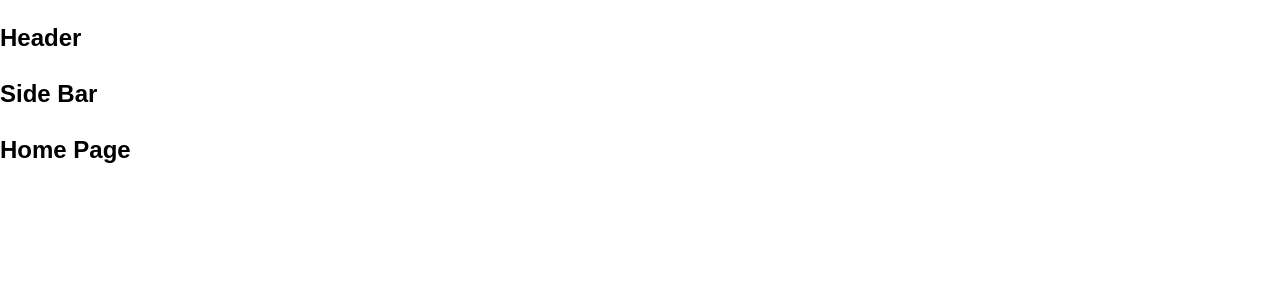
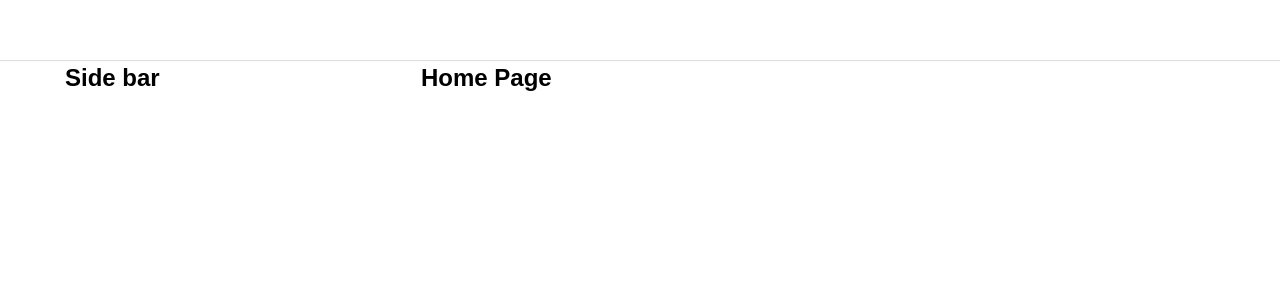
Before and after one commit to milesnguyen/tiktok-ui, a React (Create React App) app: page / in a window 1280 px wide. Shown: the top 300 px of the page. Built offline with nearby package versions, Linux system fonts and the light colour scheme; a web font is replaced by a local one.

Commit message:
khung layout

```diff
--- a/package.json
+++ b/package.json
@@ -7,6 +7,7 @@
         "@testing-library/react": "^13.4.0",
         "@testing-library/user-event": "^13.5.0",
         "babel-plugin-module-resolver": "^4.1.0",
+        "classnames": "^2.3.2",
         "normalize.css": "^8.0.1",
         "react": "^18.2.0",
         "react-dom": "^18.2.0",
--- a/src/components/GlobalStyles/GlobalStyles.scss
+++ b/src/components/GlobalStyles/GlobalStyles.scss
@@ -3,8 +3,14 @@
 
 :root {
     --primary: #fe2c55;
+
+    // default layout
+    --default-layout-header-height: 60px;
+    --default-layout-width: 1150px;
 }
 * {
+    margin: 0;
+    padding: 0;
     box-sizing: border-box;
 }
 html {
--- /dev/null
+++ b/src/components/Layout/DefaultLayout/DefaultLayout.module.scss
@@ -0,0 +1,13 @@
+.wrapper {
+    display: flex;
+    flex-direction: column;
+    align-items: center;
+}
+
+.container {
+    width: var(--default-layout-width);
+    display: flex;
+}
+.content {
+    flex: 1;
+}
--- /dev/null
+++ b/src/components/Layout/DefaultLayout/Sidebar/Sidebar.module.scss
@@ -0,0 +1,3 @@
+.wrapper {
+    width: 356px;
+}
--- a/src/components/Layout/DefaultLayout/Sidebar/index.js
+++ b/src/components/Layout/DefaultLayout/Sidebar/index.js
@@ -1,5 +1,14 @@
+import classNames from 'classnames/bind';
+import styles from './Sidebar.module.scss';
+
+const cx = classNames.bind(styles);
+
 function Sidebar() {
-    return <h2>Side Bar</h2>;
+    return (
+        <aside className={cx('wrapper')}>
+            <h2>Side bar</h2>
+        </aside>
+    );
 }
 
 export default Sidebar;
--- a/src/components/Layout/DefaultLayout/index.js
+++ b/src/components/Layout/DefaultLayout/index.js
@@ -1,13 +1,17 @@
+import classNames from 'classnames/bind';
 import Header from 'src/components/Layout/components/Header';
+import styles from './DefaultLayout.module.scss';
 import Sidebar from './Sidebar';
+
+const cx = classNames.bind(styles);
 
 function DefaulLayout({ children }) {
     return (
-        <div>
+        <div className={cx('wrapper')}>
             <Header />
-            <div className="container">
+            <div className={cx('container')}>
                 <Sidebar />
-                <div className="content">{children}</div>
+                <div className={cx('content')}>{children}</div>
             </div>
         </div>
     );
--- a/src/components/Layout/HeaderOnly/index.js
+++ b/src/components/Layout/HeaderOnly/index.js
@@ -1,6 +1,6 @@
 import Header from 'src/components/Layout/components/Header';
 
-function DefaulLayout({ children }) {
+function HeaderOnly({ children }) {
     return (
         <div>
             <Header />
@@ -11,4 +11,4 @@
     );
 }
 
-export default DefaulLayout;
+export default HeaderOnly;
--- /dev/null
+++ b/src/components/Layout/components/Header/Header.module.scss
@@ -0,0 +1,11 @@
+.wrapper {
+    width: 100%;
+    height: var(--default-layout-header-height);
+    box-shadow: 0px 1px 1px rgb(0 0 0 / 12%);
+    display: flex;
+    justify-content: center;
+}
+.inner {
+    width: var(--default-layout-width);
+    height: 100%;
+}
--- a/src/components/Layout/components/Header/index.js
+++ b/src/components/Layout/components/Header/index.js
@@ -1,5 +1,14 @@
+import classNames from 'classnames/bind';
+import styles from './Header.module.scss';
+
+const cx = classNames.bind(styles);
+
 function Header() {
-    return <h2>Header</h2>;
+    return (
+        <header className={cx('wrapper')}>
+            <div className={cx('inner')}></div>
+        </header>
+    );
 }
 
 export default Header;
```
Also changed, not shown: 1 other file (tests, documents, lock files or other folders).
